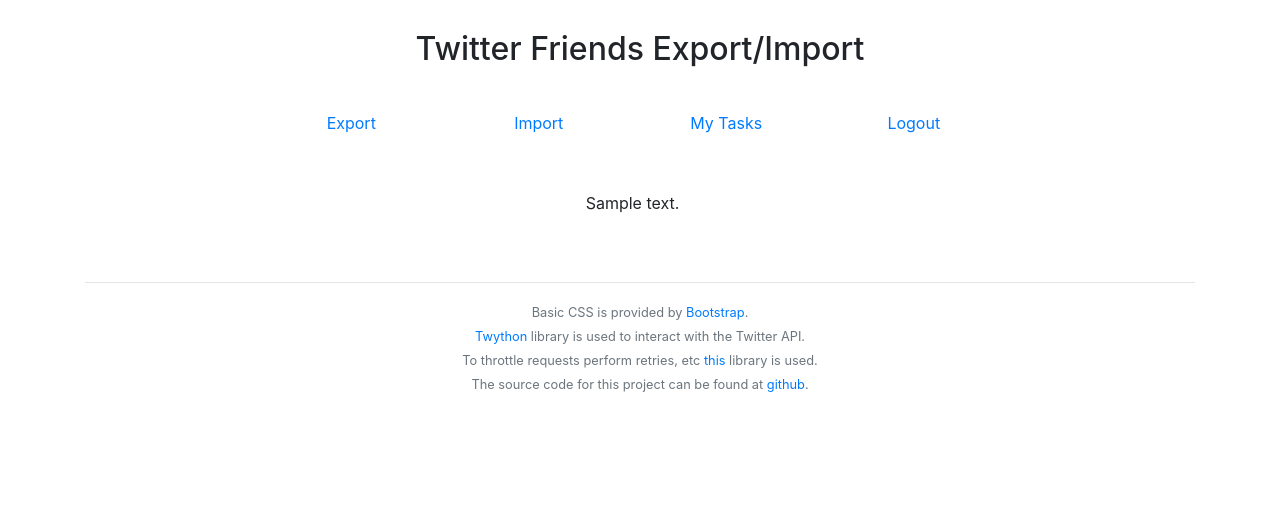
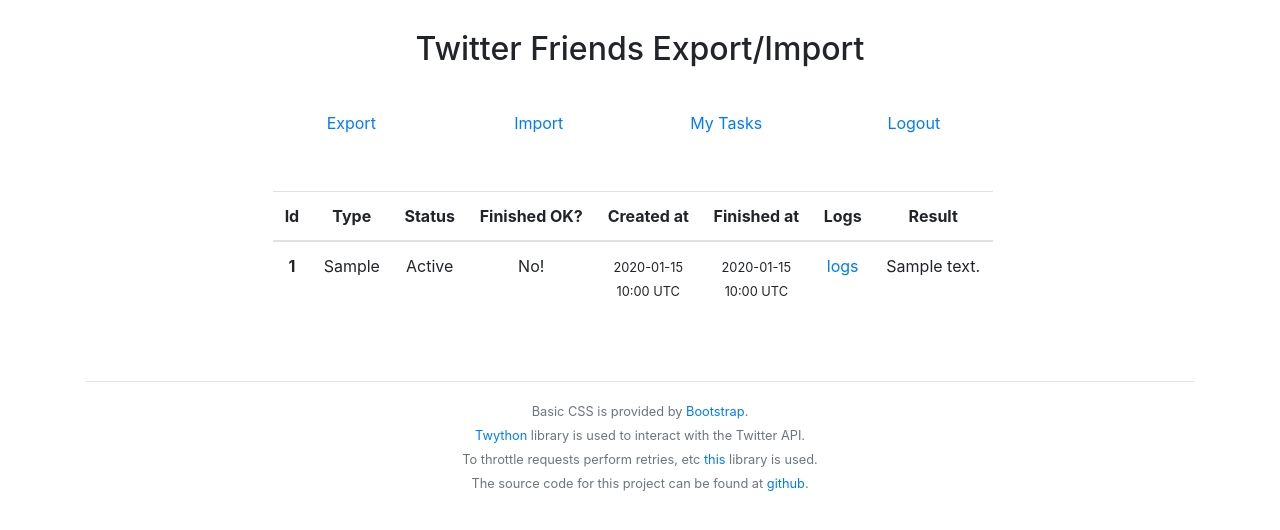
Before and after one commit to kircm/tw_frnds_ei_web, a Django app: template kircm_site/tfei/templates/tfei/my-tasks.html in a window 1280 px wide. Shown: the top 530 px of the page. Run offline with Django 3.2, Linux system fonts and the light colour scheme; the template is opened without the code that fills it: most values are stand-ins (such as "Sample title", 1, 10 or a date in 2020); some libraries are stand-ins or nearby versions.

Commit message:
Display task information in a table. Remove unnecessary serialization (only needed when storing data in session)

```diff
--- a/kircm_site/tfei/models.py
+++ b/kircm_site/tfei/models.py
@@ -67,7 +67,10 @@
                   'finished_ok',
                   'finished_output',
                   'finished_details',
-                  'finished_at')
+                  'created_at',
+                  'finished_at',
+                  'finished_output',
+                  'finished_details')
         task_list = list(tasks_for_user.values(*fields))
         return task_list
 
--- a/kircm_site/tfei/templates/tfei/my-tasks.html
+++ b/kircm_site/tfei/templates/tfei/my-tasks.html
@@ -1,5 +1,6 @@
 {% extends "tfei/base-menu.html" %}
 {% block actioncontent %}
+{% load tz %}
 
 <p>
     {% if messages %}
@@ -10,7 +11,64 @@
 </p>
 <p>
     {% if task_context %}
-        {{ task_context }}
+        <table class="table">
+          <thead>
+            <tr>
+              <th scope="col">Id</th>
+              <th scope="col">Type</th>
+              <th scope="col">Status</th>
+              <th scope="col">Finished OK?</th>
+              <th scope="col">Created at</th>
+              <th scope="col">Finished at</th>
+              <th scope="col">Logs</th>
+              <th scope="col">Result</th>
+            </tr>
+          </thead>
+          <tbody>
+            {% for task in task_context %}
+            <tr>
+              <th scope="row">{{ task.id }}</th>
+              <td>{{ task.task_type|title }}</td>
+              <td>{{ task.task_status|title }}</td>
+              <td>{% if task.finished_ok %}
+                    Yes
+                  {% elif task.finished_ok == None %}
+                    Not Yet
+                  {% else %}
+                    No!
+                  {% endif %}
+              </td>
+              <td>{% if task.created_at %}
+                  <small>
+                    {{ task.created_at | localtime | date:"Y-m-d" }}
+                      <br/>
+                    {{ task.created_at | localtime | time:"H:i e" }}
+                  </small>
+                  {% endif %}
+              </td>
+              <td>{% if task.finished_at %}
+                  <small>
+                    {{ task.finished_at | localtime | date:"Y-m-d" }}
+                      <br/>
+                    {{ task.finished_at | localtime | time:"H:i e" }}
+                  </small>
+                  {% endif %}
+              </td>
+              <td>
+                  <a href="#">logs</a>
+              </td>
+              <td>{% if task.finished_ok %}
+                    {{ task.finished_output }}
+                  {% elif task.finished_ok == None %}
+                    <a href="#">Not Yet</a>
+                  {% else %}
+                    {{ task.finished_details }}
+                  {% endif %}
+              </td>
+            </tr>
+            {% endfor %}
+          </tbody>
+        </table>
     {% endif %}
 </p>
 {% endblock actioncontent %}
--- a/kircm_site/tfei/view_helpers.py
+++ b/kircm_site/tfei/view_helpers.py
@@ -66,11 +66,6 @@
 def retrieve_tasks_for_user(request):
     tw_context = TwContextGetter(request).get_tw_context()
     tasks_for_user = Task.retrieve_user_tasks_with_tw_context(tw_context)
-    # Make datetime objects serializable
-    for t in tasks_for_user:
-        if t['finished_at']:
-            t.update({'finished_at': t['finished_at'].isoformat()})
-
     return tasks_for_user
 
 
```
